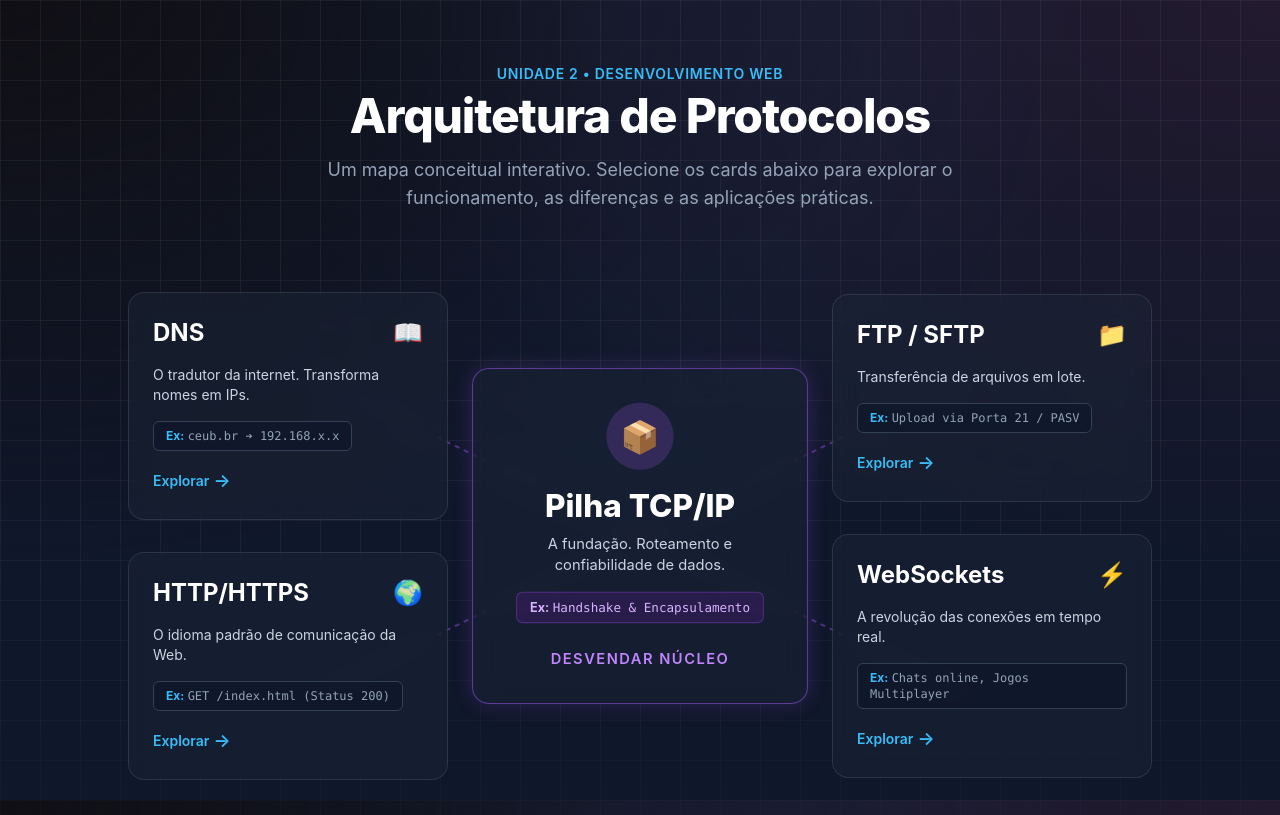
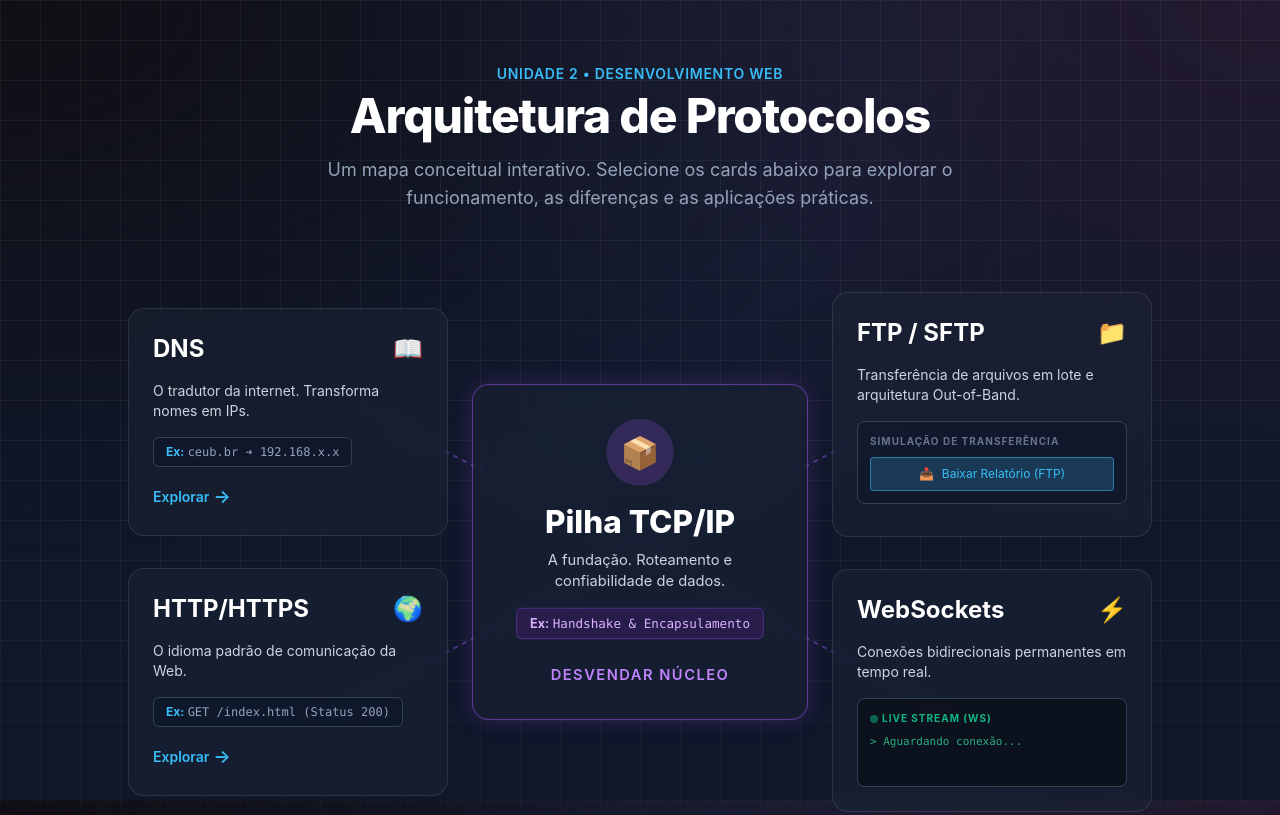
Before and after one commit to dudamarquesst/Mapa_Conceitual_02, a plain HTML site: page index.html in a window 1280 px wide. Shown: the top 815 px of the page. Drawn offline with nearby package versions, Linux system fonts and the light colour scheme.

Commit message:
Enhance FTP and WebSockets sections in index.html
Updated FTP and WebSockets sections with additional information and download link.

```diff
--- a/index.html
+++ b/index.html
@@ -93,11 +93,14 @@
             <h2 class="text-2xl font-bold text-white">FTP / SFTP</h2>
             <span class="text-2xl">📁</span>
         </div>
-                <p class="text-slate-300 text-sm mb-4">Transferência de arquivos em lote.</p>
-                <div class="inline-block bg-slate-900/80 border border-slate-700 text-xs text-slate-400 px-3 py-1.5 rounded-md mb-2">
-                    <span class="text-brand-accent font-bold">Ex:</span> <code>Upload via Porta 21 / PASV</code>
+        <p class="text-slate-300 text-sm mb-4">Transferência de arquivos em lote e arquitetura Out-of-Band.</p>
+
+        <div class="bg-slate-900/60 p-3 rounded-lg border border-slate-700 mb-2">
+            <p class="text-[10px] uppercase text-slate-500 font-bold mb-2 tracking-widest">Simulação de Transferência</p>
+            <a href="HTTP_and_HTTPS.pdf" download class="w-full bg-brand-accent/20 hover:bg-brand-accent/40 text-brand-accent text-xs py-2 px-4 rounded border border-brand-accent/50 flex items-center justify-center gap-2 transition-all" onclick="event.stopPropagation()">
+                <span>📥</span> Baixar Relatório (FTP)
+            </a>
         </div>
-                <div class="mt-2 text-brand-accent text-sm font-semibold flex items-center gap-1">Explorar <span class="text-lg">→</span></div>
     </div>
 
     <div class="glass-card rounded-2xl p-6 cursor-pointer" onclick="openModal('ws')">
@@ -105,14 +108,17 @@
             <h2 class="text-2xl font-bold text-white">WebSockets</h2>
             <span class="text-2xl">⚡</span>
         </div>
-                <p class="text-slate-300 text-sm mb-4">A revolução das conexões em tempo real.</p>
-                <div class="inline-block bg-slate-900/80 border border-slate-700 text-xs text-slate-400 px-3 py-1.5 rounded-md mb-2">
-                    <span class="text-brand-accent font-bold">Ex:</span> <code>Chats online, Jogos Multiplayer</code>
-                </div>
-                <div class="mt-2 text-brand-accent text-sm font-semibold flex items-center gap-1">Explorar <span class="text-lg">→</span></div>
+        <p class="text-slate-300 text-sm mb-4">Conexões bidirecionais permanentes em tempo real.</p>
+
+        <div class="bg-black/40 p-3 rounded-lg border border-slate-700">
+            <p class="text-[10px] uppercase text-emerald-500 font-bold mb-2 tracking-widest flex items-center gap-1">
+                <span class="w-2 h-2 bg-emerald-500 rounded-full animate-pulse"></span> Live Stream (WS)
+            </p>
+            <div id="ws-monitor" class="font-mono text-[11px] text-emerald-400/80 h-10 overflow-hidden">
+                > Aguardando conexão...
             </div>
         </div>
-
+    </div>
 </div>
 </main>
 
```
Lines whose indentation alone changed are shown as unchanged.
